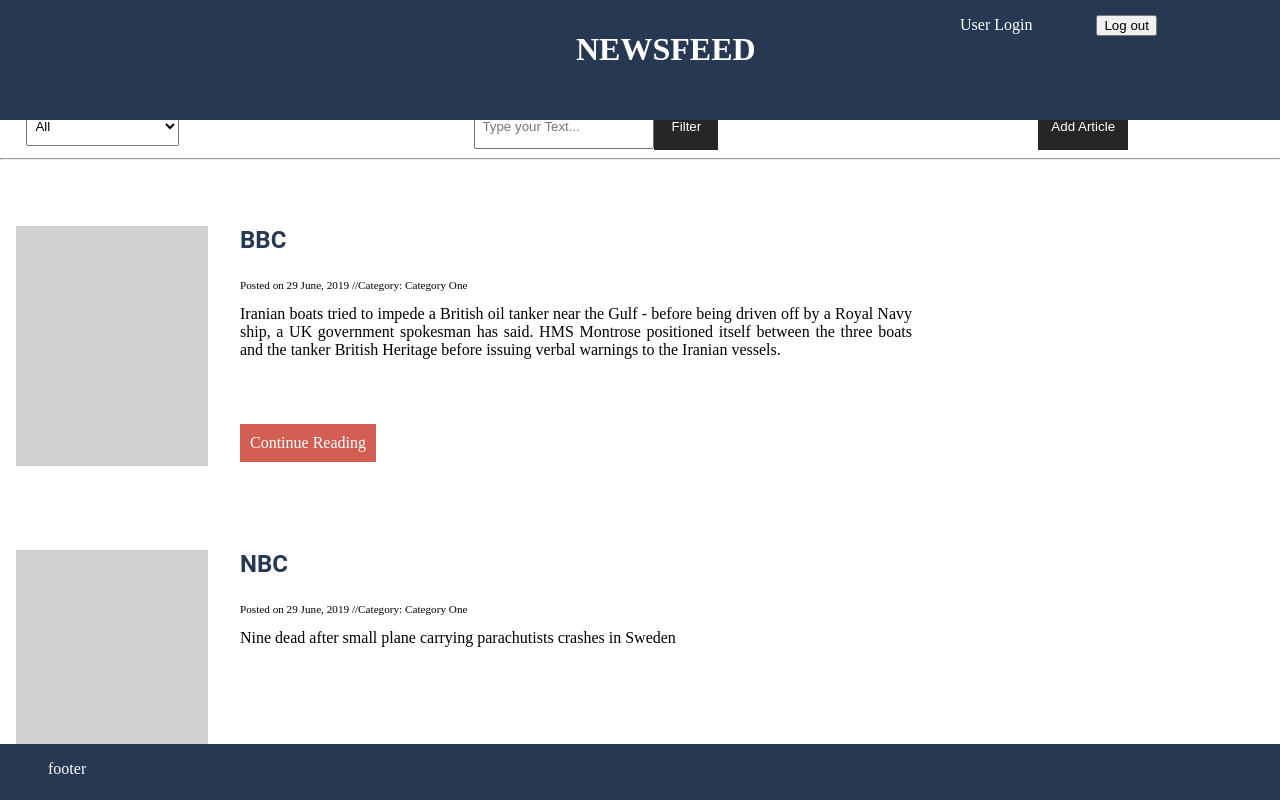
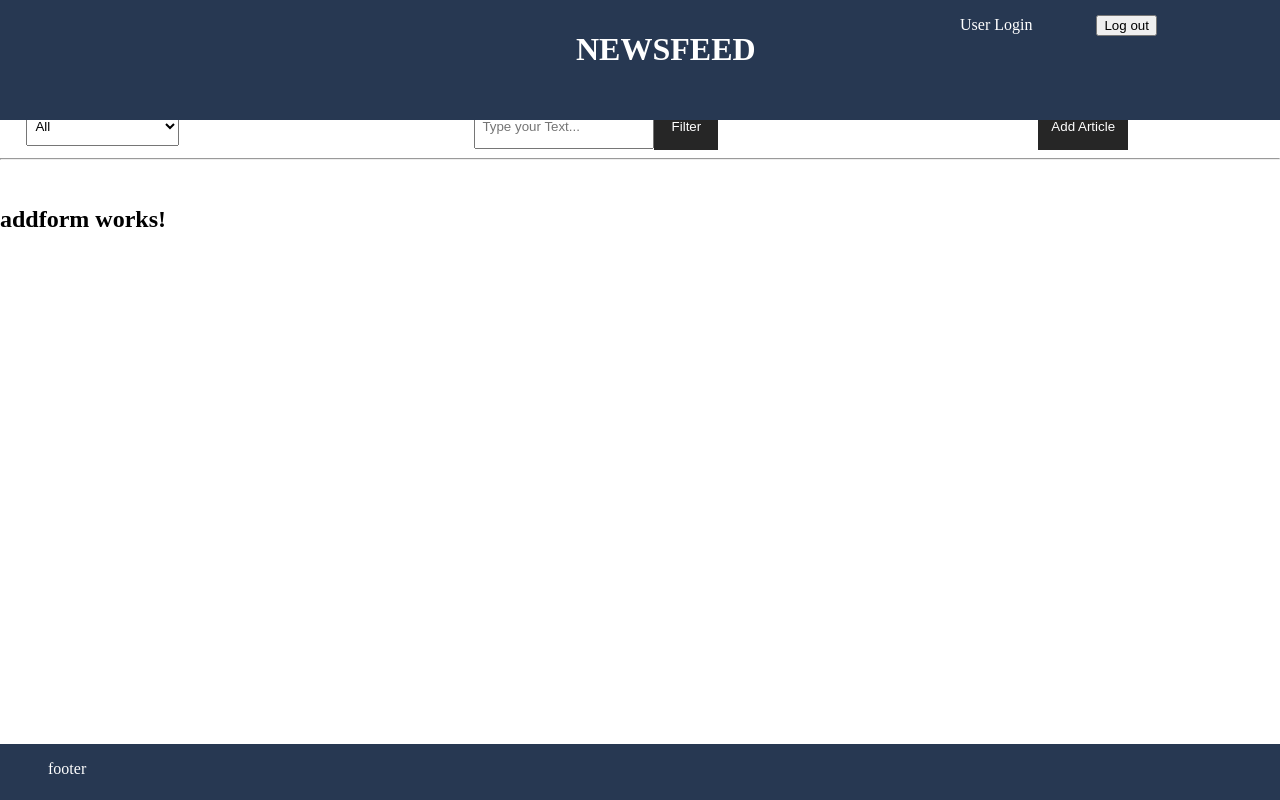
Before and after one commit to Dhruv1107/Task6, an Angular app: page /addform in a window 1280 px wide. Before the commit this address led to /. Shown: the top 800 px of the page. Built offline with nearby package versions, Linux system fonts and the light colour scheme.

Commit message:
added routes

```diff
--- /dev/null
+++ b/src/app/addform/addform.component.css
@@ -0,0 +1,5 @@
+h2 {
+  position: relative;
+  top: 10vw;
+  width: 70vw;
+}
--- /dev/null
+++ b/src/app/addform/addform.component.html
@@ -0,0 +1 @@
+<h2>addform works!</h2>
--- /dev/null
+++ b/src/app/addform/addform.component.ts
@@ -0,0 +1,15 @@
+import { Component, OnInit } from '@angular/core';
+
+@Component({
+  selector: 'app-addform',
+  templateUrl: './addform.component.html',
+  styleUrls: ['./addform.component.css']
+})
+export class AddformComponent implements OnInit {
+
+  constructor() { }
+
+  ngOnInit() {
+  }
+
+}
--- a/src/app/app-routing.module.ts
+++ b/src/app/app-routing.module.ts
@@ -1,11 +1,16 @@
-import { NgModule } from '@angular/core';
-import { Routes, RouterModule } from '@angular/router';
+import { NgModule } from "@angular/core";
+import { Routes, RouterModule } from "@angular/router";
+import { AddformComponent } from "./addform/addform.component";
+import { BodyComponent } from "./body/body.component";
 
-
-const routes: Routes = [];
+const routes: Routes = [
+  { path: "addform", component: AddformComponent },
+  { path: "", component: BodyComponent }
+];
 
 @NgModule({
   imports: [RouterModule.forRoot(routes)],
   exports: [RouterModule]
 })
-export class AppRoutingModule { }
+export class AppRoutingModule {}
+export const routingComponents = [AddformComponent, BodyComponent];
--- a/src/app/app.component.html
+++ b/src/app/app.component.html
@@ -1,4 +1,6 @@
 <app-header [name]="name"></app-header>
 <app-form (eventClicked)="childEventClicked($event)"></app-form>
-<app-body [filteredData]="filteredData"></app-body>
+<router-outlet>
+  <!-- <app-body [filteredData]="filteredData"></app-body> -->
+</router-outlet>
 <app-footer></app-footer>
--- a/src/app/app.module.ts
+++ b/src/app/app.module.ts
@@ -1,7 +1,7 @@
 import { BrowserModule } from "@angular/platform-browser";
 import { NgModule } from "@angular/core";
 
-import { AppRoutingModule } from "./app-routing.module";
+import { AppRoutingModule, routingComponents } from "./app-routing.module";
 import { AppComponent } from "./app.component";
 import { HeaderComponent } from "./header/header.component";
 import { FooterComponent } from "./footer/footer.component";
@@ -16,7 +16,8 @@
     HeaderComponent,
     FooterComponent,
     BodyComponent,
-    FormComponent
+    FormComponent,
+    routingComponents
   ],
   imports: [BrowserModule, AppRoutingModule, FormsModule],
   providers: [PostsService],
--- a/src/app/form/form.component.html
+++ b/src/app/form/form.component.html
@@ -13,7 +13,7 @@
 
     <input type="text" placeholder="Type your Text..." class="filterTextbox" />
     <button class="filterBtn">Filter</button>
-    <button class="addBtn">Add Article</button>
+    <button class="addBtn" routerLink="/addform">Add Article</button>
     <hr />
   </div>
 </div>
--- a/src/app/form/form.component.ts
+++ b/src/app/form/form.component.ts
@@ -1,12 +1,12 @@
 import { Component, OnInit, Output, EventEmitter } from "@angular/core";
-
+import { Router } from "@angular/router";
 @Component({
   selector: "app-form",
   templateUrl: "./form.component.html",
   styleUrls: ["./form.component.css"]
 })
 export class FormComponent implements OnInit {
-  constructor() {}
+  constructor(private router: Router) {}
   ngOnInit() {}
 
   @Output() eventClicked = new EventEmitter<Event>();
```
Also changed, not shown: 1 other file (tests, documents, lock files or other folders).
